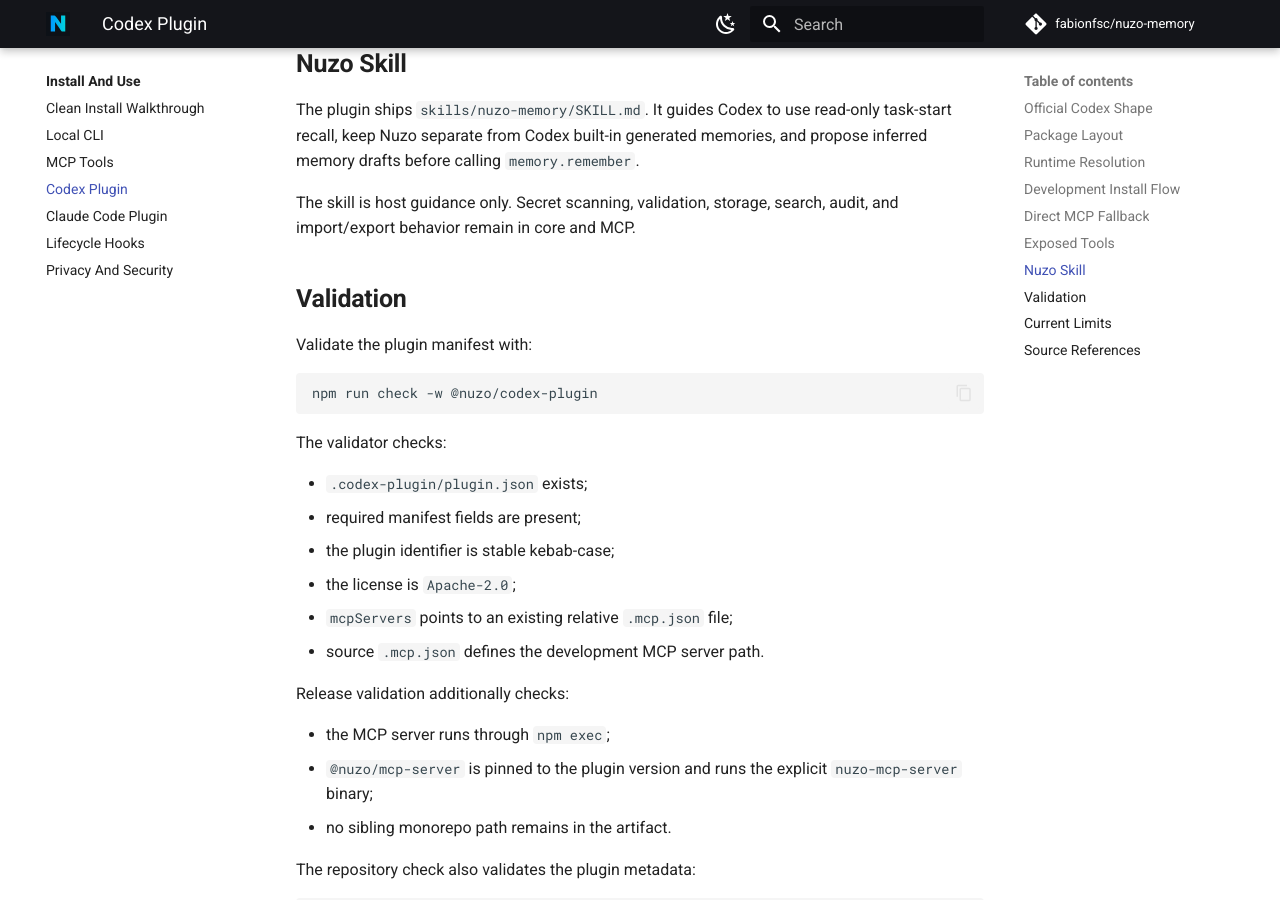
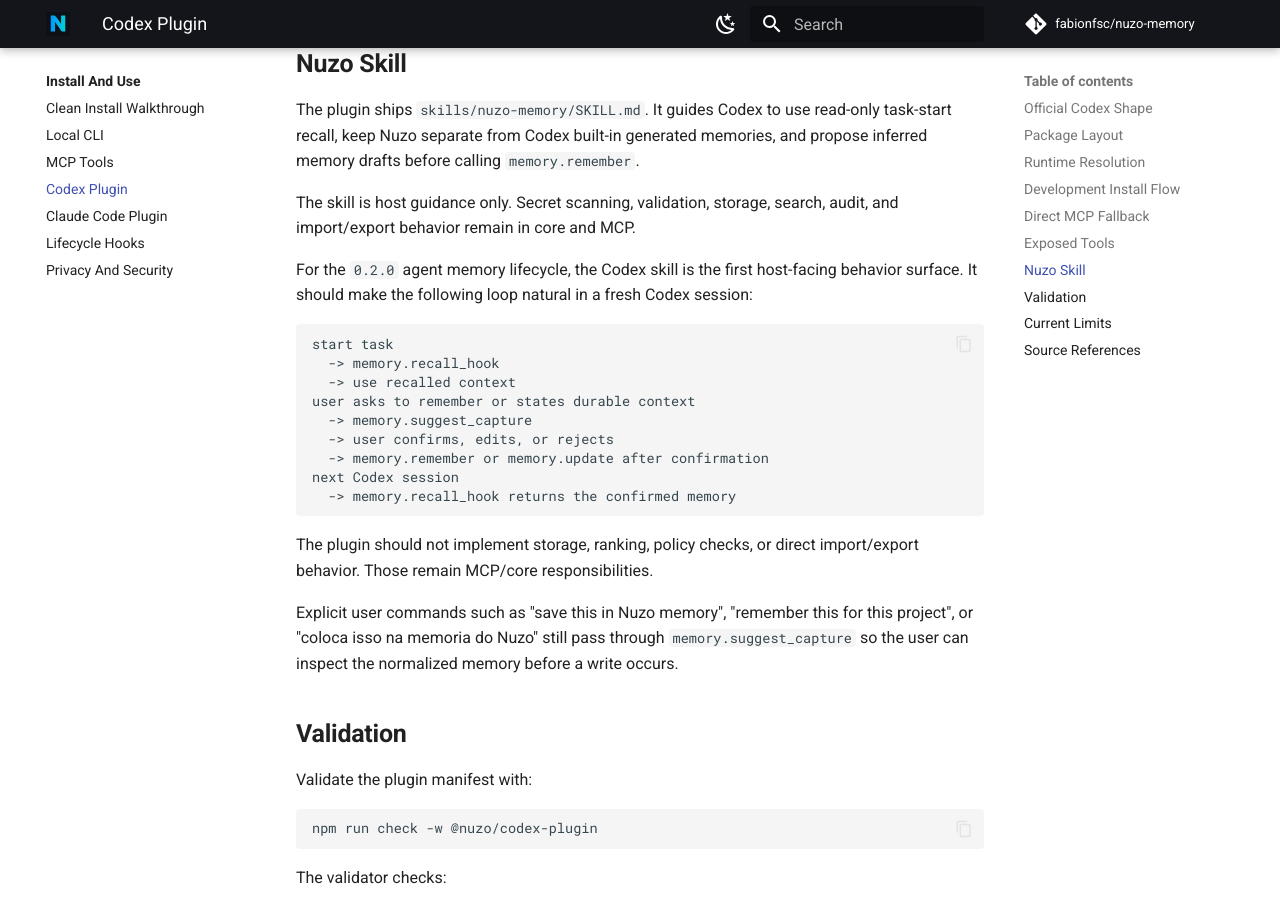
Before and after one commit to fabionfsc/nuzo-memory, an MkDocs documentation site: the page built from docs/operations/codex-plugin.md, in a window 1280 px wide and 900 px high, scrolled down 4043 px. Built offline with MkDocs 1.6.1 and Material for MkDocs 9.7.7, drawn with Linux system fonts in a browser that asks for light colours; comment, search, counter and statistics services are not loaded.

Commit message:
docs(codex): plan agent memory lifecycle

````diff
--- a/docs/operations/codex-plugin.md
+++ b/docs/operations/codex-plugin.md
@@ -186,6 +186,30 @@
 The skill is host guidance only. Secret scanning, validation, storage, search,
 audit, and import/export behavior remain in core and MCP.
 
+For the `0.2.0` agent memory lifecycle, the Codex skill is the first
+host-facing behavior surface. It should make the following loop natural in a
+fresh Codex session:
+
+```text
+start task
+  -> memory.recall_hook
+  -> use recalled context
+user asks to remember or states durable context
+  -> memory.suggest_capture
+  -> user confirms, edits, or rejects
+  -> memory.remember or memory.update after confirmation
+next Codex session
+  -> memory.recall_hook returns the confirmed memory
+```
+
+The plugin should not implement storage, ranking, policy checks, or direct
+import/export behavior. Those remain MCP/core responsibilities.
+
+Explicit user commands such as "save this in Nuzo memory", "remember this for
+this project", or "coloca isso na memoria do Nuzo" still pass through
+`memory.suggest_capture` so the user can inspect the normalized memory before a
+write occurs.
+
 ## Validation
 
 Validate the plugin manifest with:
@@ -227,7 +251,8 @@
 - Public marketplace listing is not yet available; repository marketplace
   installation remains the distribution path.
 - Runtime memory remains local and should not be committed to Git.
-- Automatic recall or capture hooks must follow `docs/operations/lifecycle-hooks.md` before implementation.
+- Automatic recall or capture hooks must follow `docs/operations/lifecycle-hooks.md`
+  before implementation.
 - Capture suggestions must follow `docs/spec/capture-suggestions.md`, validate inferred drafts with `memory.suggest_capture`, and call `memory.remember` only after confirmation.
 
 ## Source References
````
Also changed, not shown: CHANGELOG.md (+2 -0 lines), docs/operations/issue-tracking.md (+5 -0 lines), docs/operations/roadmap.md (+13 -0 lines), packages/codex-plugin/skills/nuzo-memory/SKILL.md (+51 -11 lines).
